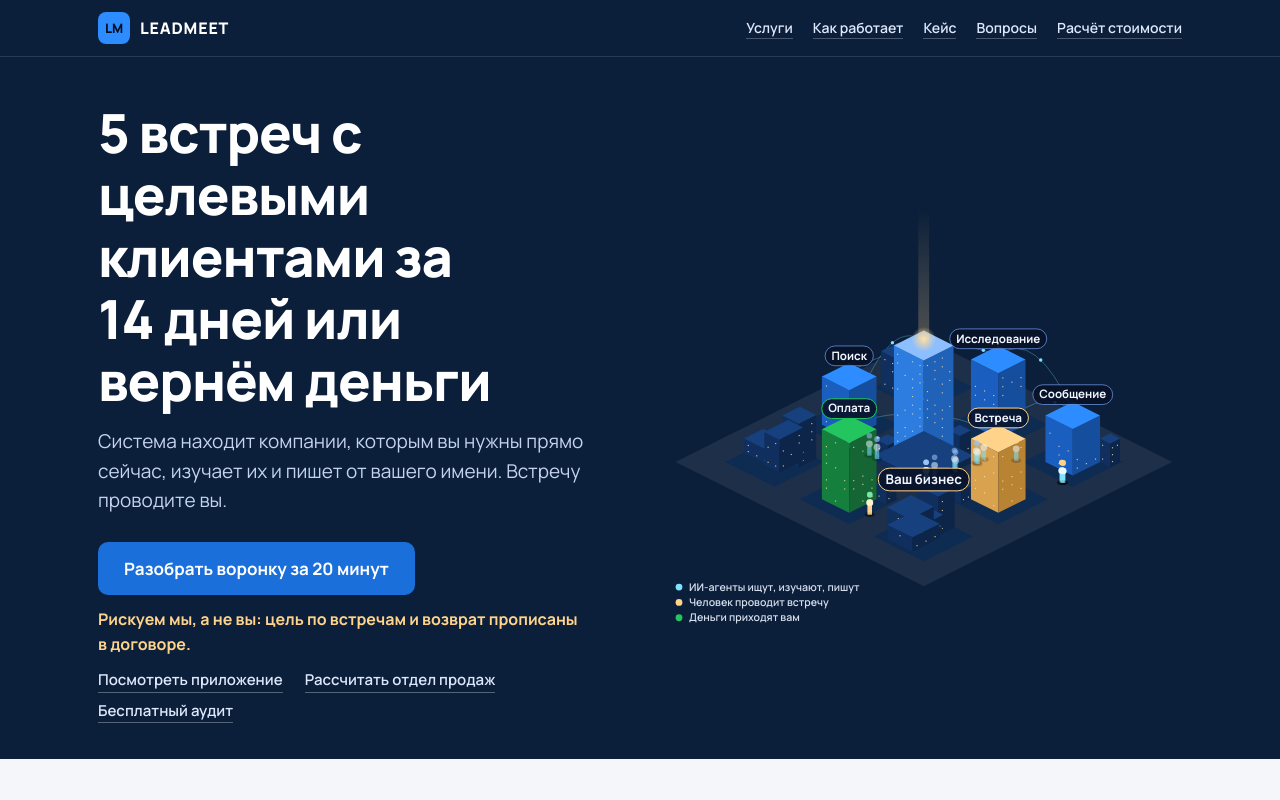
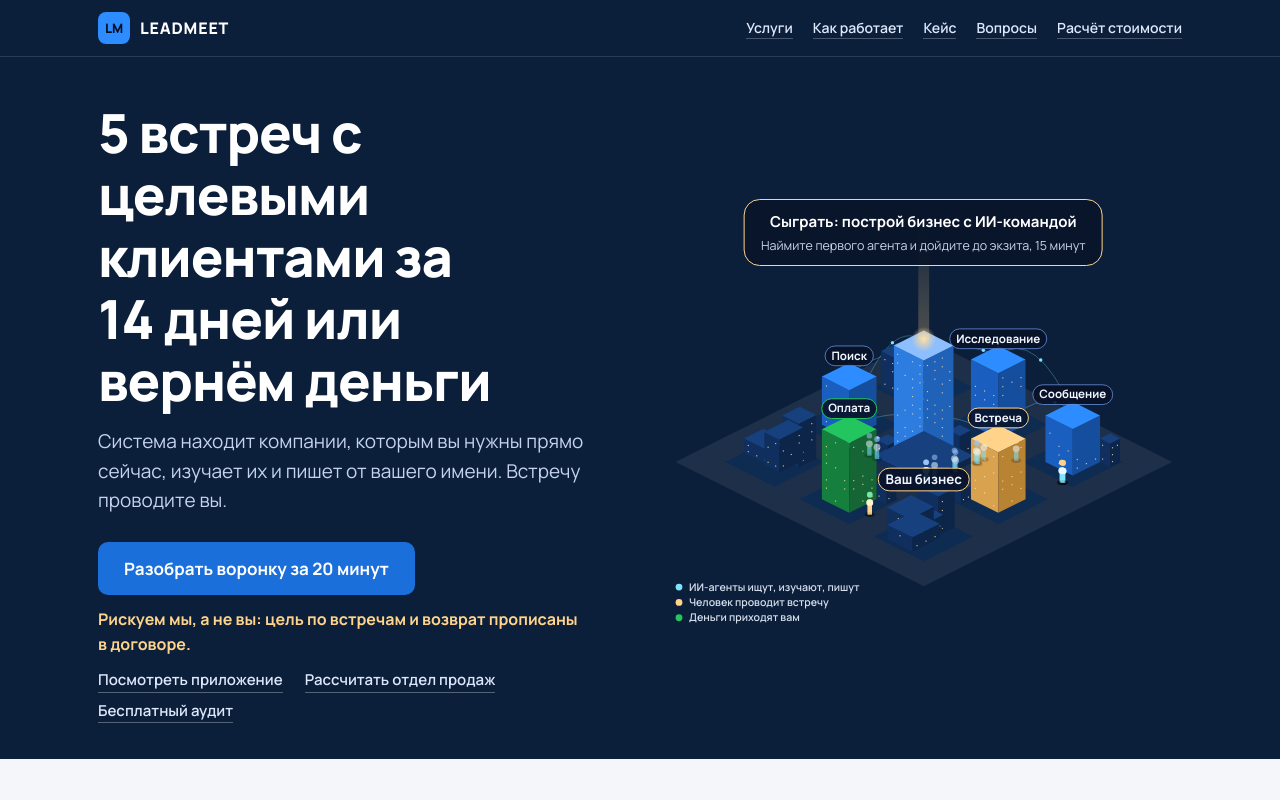
Before and after one commit to HRLEADMEET/hrleadmeet.github.io, a plain HTML site: page index.html in a window 1280 px wide. Shown: the top 800 px of the page. Drawn offline with Linux system fonts and the light colour scheme.

Commit message:
Update index.html

```diff
--- a/index.html
+++ b/index.html
@@ -58,6 +58,11 @@ a{color:var(--brand);text-underline-offset:3px}
 .hero .alt a:hover{color:#fff;border-color:#fff}
 .city-box{position:relative;min-height:320px;aspect-ratio:1/.86}
 .city-box canvas{position:absolute;inset:0;width:100%;height:100%;display:block}
+.play{position:absolute;left:50%;top:10px;transform:translateX(-50%);width:max-content;max-width:calc(100% - 16px);display:block;text-align:center;text-decoration:none;background:rgba(8,20,40,.88);border:1px solid #FFD38A;border-radius:16px;padding:10px 16px;color:#fff}
+.play b{display:block;font-size:15px;font-weight:700}
+.play span{display:block;font-size:12.5px;color:#C9D6EC;margin-top:2px}
+.play:hover{background:#0B1F3A}
+.play:focus-visible{outline:2px solid #2D8CFF;outline-offset:2px}
 
 /* блоки */
 section.blk{padding:60px 0 12px}
@@ -125,7 +130,7 @@ footer a{color:var(--mute)}
 <div class="alt"><a href="https://claude.ai/artifact/VAWziWW5TJHvwd81ZyVzBS" target="_blank" rel="noopener" data-goal="open_app">Посмотреть приложение</a><a href="calculator/" data-goal="open_calc">Рассчитать отдел продаж</a><a href="audit/" data-goal="open_audit">Бесплатный аудит</a></div>
 </div>
 </div>
-<div class="city-box" aria-label="Схема: в центре ваш бизнес, вокруг поиск, исследование, сообщение, встреча и оплата"><canvas id="city"></canvas></div>
+<div class="city-box" aria-label="Схема: в центре ваш бизнес, вокруг поиск, исследование, сообщение, встреча и оплата"><canvas id="city"></canvas><a class="play" href="game/" data-goal="open_game"><b>Сыграть: построй бизнес с ИИ-командой</b><span>Наймите первого агента и дойдите до экзита, 15 минут</span></a></div>
 </div></section>
 
 <section class="blk" id="uslugi"><div class="wrap">
@@ -230,7 +235,7 @@ footer a{color:var(--mute)}
 <script src="lm-city.js"></script>
 <script>
 (function(){
-  var TG='https://t.me/vladlev007',M={"s1": "Здравствуйте! Хочу разобрать воронку за 20 минут. «Продают не сайты и не боты, а система.» Мой бизнес: ", "s2": "Здравствуйте! Хочу запустить спринт на 14 дней. «Робот ищет и пишет, человек проводит встречу.» Мой бизнес: ", "s3": "Здравствуйте! Хочу обсудить отдел продаж под ключ. «Даём на десять, требуем на семь.» Мой бизнес: ", "s4": "Здравствуйте! Нужна разработка или сайт. «Трафик на сайт, который не продаёт, это платная экскурсия по пустому магазину.» Моя задача: ", "s5": "Здравствуйте! Хочу разобрать воронку за 20 минут. «Встреча в календаре лучше, чем лид в таблице.» Мой бизнес: ", "s6": "Здравствуйте! Хочу обсудить задачу. «Решение откладывают, а лиды остывают.» Моя задача: "};
+  var TG='https://t.me/vladlev007',M={"s1": "Здравствуйте! Хочу разобрать воронку за 20 минут. «Продают не сайты и не боты, а система.» (Влад Лев) Мой бизнес: ", "s2": "Здравствуйте! Хочу запустить спринт на 14 дней. «Если вам не стыдно за первую версию продукта, вы запустились слишком поздно.» (Рид Хоффман) Мой бизнес: ", "s3": "Здравствуйте! Хочу обсудить отдел продаж под ключ. «Даём на десять, требуем на семь.» (Влад Лев) Мой бизнес: ", "s4": "Здравствуйте! Нужна разработка или сайт. «Трафик на сайт, который не продаёт, это платная экскурсия по пустому магазину.» (Влад Лев) Моя задача: ", "s5": "Здравствуйте! Хочу разобрать воронку за 20 минут. «Встреча в календаре лучше, чем лид в таблице.» (Влад Лев) Мой бизнес: ", "s6": "Здравствуйте! Хочу обсудить задачу. «Делайте то, что не масштабируется.» (Пол Грэм) Моя задача: "};
   document.querySelectorAll('a[data-tg]').forEach(function(a){var m=M[a.getAttribute('data-tg')];if(m)a.href=TG+'?text='+encodeURIComponent(m)});
   var c=document.getElementById('city');if(c&&window.LMCity)LMCity.mount(c,{anchor:'center',alpha:1,legend:true});
   var s=document.querySelector('.sticky'),h=document.querySelector('.hero .btn');
```
